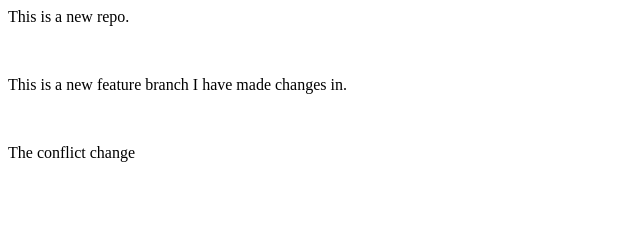
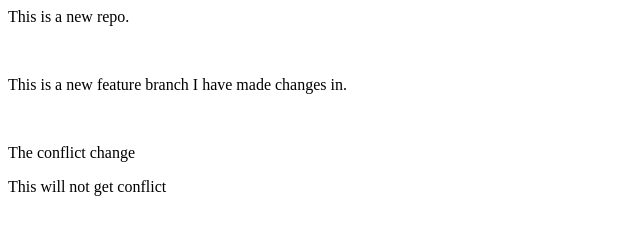
Before and after one commit to ash-github20/localrepo, a plain HTML site: page index.html in a window 1280 px wide. Shown: the whole page, without its empty margins (0-640 px from the left). Drawn offline with Linux system fonts and the light colour scheme.

Commit message:
No conflict

```diff
--- a/index.html
+++ b/index.html
@@ -1,3 +1,4 @@
 <p>This is a new repo.</p><br>
 <p>This is a new feature branch I have made changes in.</p><br>
 <p>The conflict change</p>
+<p>This will not get conflict</p>
```
